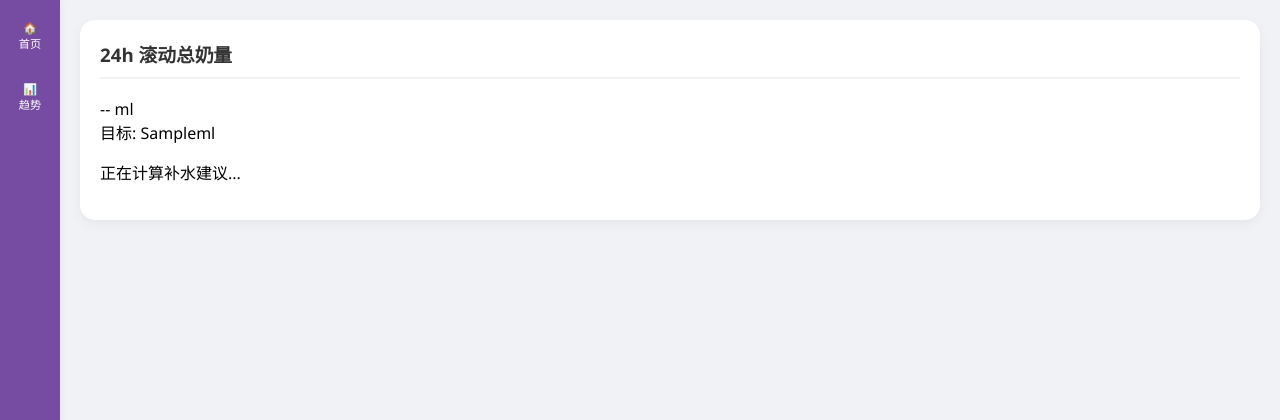
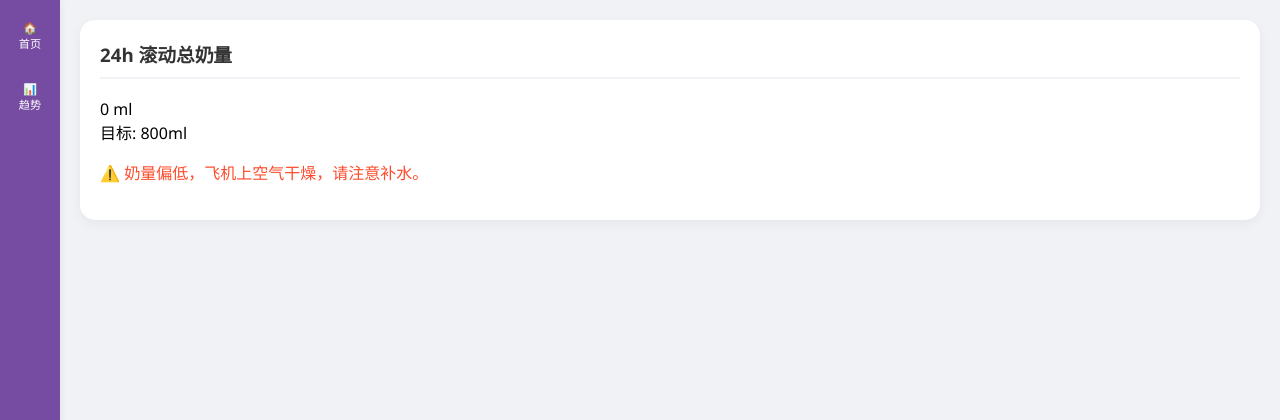
Before and after one commit to cwscx/shumi_pattern, a Django app: template shumi_server/templates/analytics.html in a window 1280 px wide. Shown: the top 420 px of the page. Run offline with Django 4.2, Linux system fonts and the light colour scheme; the template is opened without the code that fills it: most values are stand-ins (such as "Sample title", 1, 10 or a date in 2020).

Commit message:
Fix bug for the milk calculation

```diff
--- a/shumi_server/static/js/analytics.js
+++ b/shumi_server/static/js/analytics.js
@@ -18,6 +18,7 @@ export function getRollingMilkTotal(patterns, targetMl) {
             }
         });
     });
+    updateHydrationUI(total, targetMl);
     return total;
 }
 
@@ -25,7 +26,10 @@ function updateHydrationUI(total, target) {
     const display = document.getElementById('rollingMilkDisplay');
     const liquid = document.getElementById('liquidLevel');
     const advice = document.getElementById('hydrationAdvice');
-
+    const targetDisplay = document.getElementById('milkTargetDisplay');
+    if (targetDisplay) {
+        targetDisplay.innerText = target;
+    }
     const percent = Math.min((total / target) * 100, 100);
 
     display.innerHTML = `${total} <span class="unit">ml</span>`;
--- a/shumi_server/static/js/analytics_main.js
+++ b/shumi_server/static/js/analytics_main.js
@@ -7,7 +7,6 @@ document.addEventListener('DOMContentLoaded', () => {
         console.error("Data element not found!");
         return;
     }
-    console.error("analytics_main");
 
     try {
         console.log("analytics_main triggers analytics logic");
--- a/shumi_server/static/js/chart_logic.js
+++ b/shumi_server/static/js/chart_logic.js
@@ -6,7 +6,6 @@ let chartInstance = null;
 let originalData = null;
 
 export function initChart() {
-    console.error("initChart");
     const dataElement = document.getElementById('chart-data');
     if (!dataElement) return;
     const rawData = JSON.parse(dataElement.textContent);
--- a/shumi_server/templates/analytics.html
+++ b/shumi_server/templates/analytics.html
@@ -7,12 +7,16 @@
 
 {% block content %}
 <div class="analytics-container">
+
     <div class="card hydration-card">
         <div class="hydration-main">
             <div class="hydration-stats">
                 <h3>24h 滚动总奶量</h3>
                 <div id="rollingMilkDisplay" class="milk-count">-- <span class="unit">ml</span></div>
-                <div class="target-text">目标: {{ milk_target }}ml</div>
+                <div class="target-text">
+                <div class="target-text">
+                    目标: <span id="milkTargetDisplay">{{ milk_target }}</span>ml
+                </div>
             </div>
             <div class="hydration-visual">
                 <div class="liquid-container">
--- a/shumi_server/templates/base.html
+++ b/shumi_server/templates/base.html
@@ -23,5 +23,8 @@
 <main class="content">
     {% block content %}{% endblock %}
 </main>
+<!-- {% block extra_js %}
+<script type="module" src="{% static 'js/analytics_main.js' %}"></script>
+{% endblock %} -->
 </body>
 </html>
```
